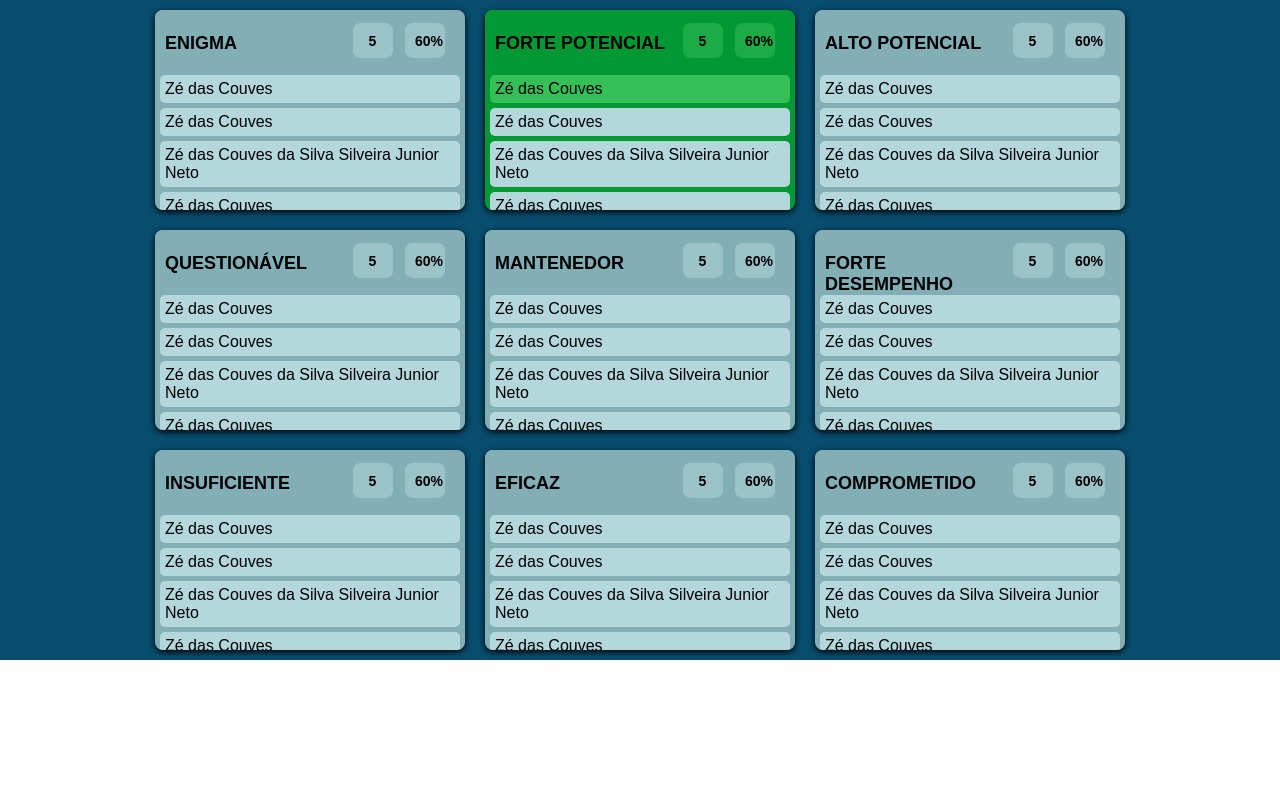
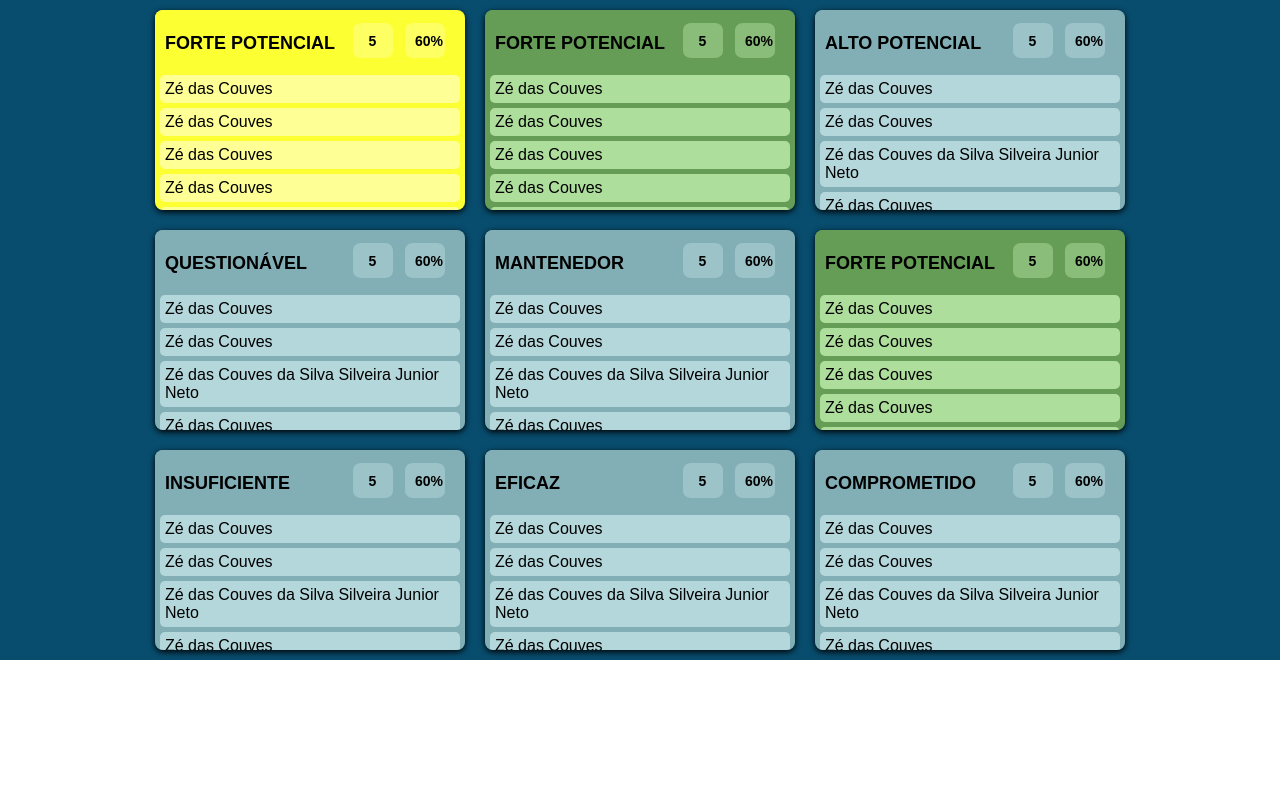
Before and after one commit to RahyanRamos/Prototipo-9box-Tables, a plain HTML site: page index.html in a window 1280 px wide. Drawn offline with Linux system fonts and the light colour scheme.

Commit message:
Adição das tabelas verdes

```diff
--- a/index.html
+++ b/index.html
@@ -9,124 +9,86 @@
 <body>
     <div class="line1">
         <div class="main">
-            <div class="box">
-                <div class="header">
-                    <div class="title">ENIGMA</div>
-                    <div class="data">5</div>
-                    <div class="datap">60%</div>
+            <!-- BOX 1 -->
+            <div class="box" style="background-color: #fcff31;">
+                <div class="header" style="background-color: #fcff31;">
+                    <div class="title">FORTE POTENCIAL</div>
+                    <div class="data" style="background-color: #fdff63;">5</div>
+                    <div class="datap" style="background-color: #fdff63;">60%</div>
                 </div>
                 <div class="data-box">
                     <table class="tb">
                         <tr class="tb-person">
-                            <td>Zé das Couves</td>
+                            <td  style="background-color: #feff94;">Zé das Couves</td>
                         </tr>
                     </table>
                     <table class="tb">
                         <tr class="tb-person">
-                            <td>Zé das Couves</td>
+                            <td  style="background-color: #feff94;">Zé das Couves</td>
                         </tr>
                     </table>
                     <table class="tb">
                         <tr class="tb-person">
-                            <td>Zé das Couves da Silva Silveira Junior Neto</td>
+                            <td  style="background-color: #feff94;">Zé das Couves</td>
                         </tr>
                     </table>
                     <table class="tb">
                         <tr class="tb-person">
-                            <td>Zé das Couves</td>
+                            <td  style="background-color: #feff94;">Zé das Couves</td>
                         </tr>
                     </table>
                     <table class="tb">
                         <tr class="tb-person">
-                            <td>Zé das Couves</td>
+                            <td  style="background-color: #feff94;">Zé das Couves</td>
                         </tr>
                     </table>
                     <table class="tb">
                         <tr class="tb-person">
-                            <td>Zé das Couves</td>
+                            <td  style="background-color: #feff94;">Zé das Couves</td>
+                        </tr>
+                    </table>
+                </div>
+            </div>
+            <!-- BOX 2 -->
+            <div class="box" style="background-color: #659c56;">
+                <div class="header" style="background-color: #659c56;">
+                    <div class="title">FORTE POTENCIAL</div>
+                    <div class="data" style="background-color: #8abd79;">5</div>
+                    <div class="datap" style="background-color: #8abd79;">60%</div>
+                </div>
+                <div class="data-box">
+                    <table class="tb">
+                        <tr class="tb-person">
+                            <td  style="background-color: #aede9c;">Zé das Couves</td>
+                        </tr>
+                    </table><table class="tb">
+                        <tr class="tb-person">
+                            <td  style="background-color: #aede9c;">Zé das Couves</td>
                         </tr>
                     </table>
                     <table class="tb">
                         <tr class="tb-person">
-                            <td>Zé das Couves</td>
+                            <td  style="background-color: #aede9c;">Zé das Couves</td>
                         </tr>
                     </table>
                     <table class="tb">
                         <tr class="tb-person">
-                            <td>Zé das Couves</td>
+                            <td  style="background-color: #aede9c;">Zé das Couves</td>
                         </tr>
                     </table>
                     <table class="tb">
                         <tr class="tb-person">
-                            <td>Zé das Couves</td>
+                            <td  style="background-color: #aede9c;">Zé das Couves</td>
                         </tr>
                     </table>
                     <table class="tb">
                         <tr class="tb-person">
-                            <td>Zé das Couves</td>
+                            <td  style="background-color: #aede9c;">Zé das Couves</td>
                         </tr>
                     </table>
                 </div>
             </div>
-            <div class="box" style="background-color: var(--green-box);">
-                <div class="header" style="background-color: var(--green-head);">
-                    <div class="title">FORTE POTENCIAL</div>
-                    <div class="data" style="background-color: var(--green-data);">5</div>
-                    <div class="datap" style="background-color: var(--green-datap);">60%</div>
-                </div>
-                <div class="data-box">
-                    <table class="tb">
-                        <tr class="tb-person">
-                            <td  style="background-color: var(--green-person);">Zé das Couves</td>
-                        </tr>
-                    </table>
-                    <table class="tb">
-                        <tr class="tb-person">
-                            <td>Zé das Couves</td>
-                        </tr>
-                    </table>
-                    <table class="tb">
-                        <tr class="tb-person">
-                            <td>Zé das Couves da Silva Silveira Junior Neto</td>
-                        </tr>
-                    </table>
-                    <table class="tb">
-                        <tr class="tb-person">
-                            <td>Zé das Couves</td>
-                        </tr>
-                    </table>
-                    <table class="tb">
-                        <tr class="tb-person">
-                            <td>Zé das Couves</td>
-                        </tr>
-                    </table>
-                    <table class="tb">
-                        <tr class="tb-person">
-                            <td>Zé das Couves</td>
-                        </tr>
-                    </table>
-                    <table class="tb">
-                        <tr class="tb-person">
-                            <td>Zé das Couves</td>
-                        </tr>
-                    </table>
-                    <table class="tb">
-                        <tr class="tb-person">
-                            <td>Zé das Couves</td>
-                        </tr>
-                    </table>
-                    <table class="tb">
-                        <tr class="tb-person">
-                            <td>Zé das Couves</td>
-                        </tr>
-                    </table>
-                    <table class="tb">
-                        <tr class="tb-person">
-                            <td>Zé das Couves</td>
-                        </tr>
-                    </table>
-                </div>
-            </div>
+            <!-- BOX 3 -->
             <div class="box">
                 <div class="header">
                     <div class="title">ALTO POTENCIAL</div>
@@ -189,6 +151,7 @@
         </div>
         <div class="line2">
             <div class="main">
+                <!-- BOX 4 -->
                 <div class="box">
                     <div class="header">
                         <div class="title">QUESTIONÁVEL</div>
@@ -248,6 +211,7 @@
                         </table>
                     </div>
                 </div>
+                <!-- BOX 5 -->
                 <div class="box">
                     <div class="header">
                         <div class="title">MANTENEDOR</div>
@@ -307,69 +271,50 @@
                         </table>
                     </div>
                 </div>
-                <div class="box">
-                    <div class="header">
-                        <div class="title">FORTE DESEMPENHO</div>
-                        <div class="data">5</div>
-                        <div class="datap">60%</div>
+                <!-- BOX 6 -->
+                <div class="box" style="background-color: #659c56;">
+                    <div class="header" style="background-color: #659c56;">
+                        <div class="title">FORTE POTENCIAL</div>
+                        <div class="data" style="background-color: #8abd79;">5</div>
+                        <div class="datap" style="background-color: #8abd79;">60%</div>
                     </div>
                     <div class="data-box">
                         <table class="tb">
                             <tr class="tb-person">
-                                <td>Zé das Couves</td>
+                                <td  style="background-color: #aede9c;">Zé das Couves</td>
+                            </tr>
+                        </table><table class="tb">
+                            <tr class="tb-person">
+                                <td  style="background-color: #aede9c;">Zé das Couves</td>
                             </tr>
                         </table>
                         <table class="tb">
                             <tr class="tb-person">
-                                <td>Zé das Couves</td>
+                                <td  style="background-color: #aede9c;">Zé das Couves</td>
                             </tr>
                         </table>
                         <table class="tb">
                             <tr class="tb-person">
-                                <td>Zé das Couves da Silva Silveira Junior Neto</td>
+                                <td  style="background-color: #aede9c;">Zé das Couves</td>
                             </tr>
                         </table>
                         <table class="tb">
                             <tr class="tb-person">
-                                <td>Zé das Couves</td>
+                                <td  style="background-color: #aede9c;">Zé das Couves</td>
                             </tr>
                         </table>
                         <table class="tb">
                             <tr class="tb-person">
-                                <td>Zé das Couves</td>
-                            </tr>
-                        </table>
-                        <table class="tb">
-                            <tr class="tb-person">
-                                <td>Zé das Couves</td>
-                            </tr>
-                        </table>
-                        <table class="tb">
-                            <tr class="tb-person">
-                                <td>Zé das Couves</td>
-                            </tr>
-                        </table>
-                        <table class="tb">
-                            <tr class="tb-person">
-                                <td>Zé das Couves</td>
-                            </tr>
-                        </table>
-                        <table class="tb">
-                            <tr class="tb-person">
-                                <td>Zé das Couves</td>
-                            </tr>
-                        </table>
-                        <table class="tb">
-                            <tr class="tb-person">
-                                <td>Zé das Couves</td>
+                                <td  style="background-color: #aede9c;">Zé das Couves</td>
                             </tr>
                         </table>
                     </div>
                 </div>
             </div>
         </div>
-        <div class="line2">
+        <div class="line3">
             <div class="main">
+                <!-- BOX 7 -->
                 <div class="box">
                     <div class="header">
                         <div class="title">INSUFICIENTE</div>
@@ -429,6 +374,7 @@
                         </table>
                     </div>
                 </div>
+                <!-- BOX 8 -->
                 <div class="box">
                     <div class="header">
                         <div class="title">EFICAZ</div>
@@ -488,6 +434,7 @@
                         </table>
                     </div>
                 </div>
+                <!-- BOX 9 -->
                 <div class="box">
                     <div class="header">
                         <div class="title">COMPROMETIDO</div>
--- a/style.css
+++ b/style.css
@@ -1,14 +1,3 @@
-:root{
-    --green-box: #009934;
-    --green-head: #009934;
-    --green-data: #1bac45;
-    --green-datap: #1bac45;
-    --green-person: #35bf57;
-    --green-scroll: #6ae579;
-    --green-scroll: #009934;
-    --green-hover: #1bac45;
-}
-
 body {
     font-family: Arial, sans-serif;
     margin: 0;
@@ -29,6 +18,7 @@ body {
     box-shadow: 0px 2px 6px rgba(0, 0, 0, 1);
     width: 300px;
     max-height: 200px;
+    min-height: 200px;
     overflow: auto;
     overflow-x: hidden;
     scrollbar-width: thin;
@@ -111,7 +101,7 @@ body {
 }
 
 .box::-webkit-scrollbar-thumb {
-    background-color: #82afb6;
+    background-color: #084d6e;
     border-radius: 20px;
     border: 3px solid #e6ffff;
 }
```
